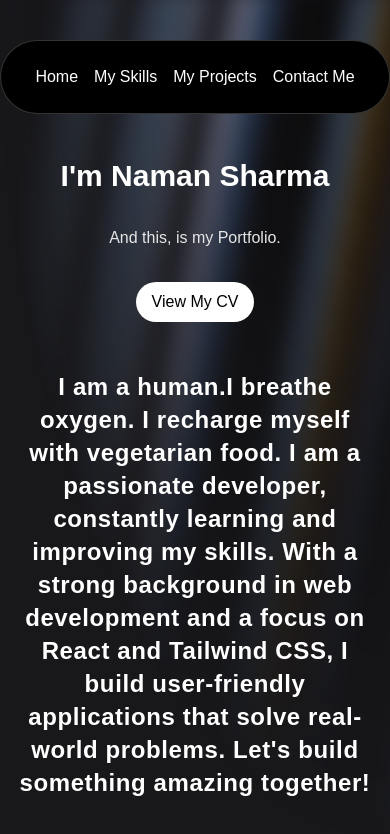
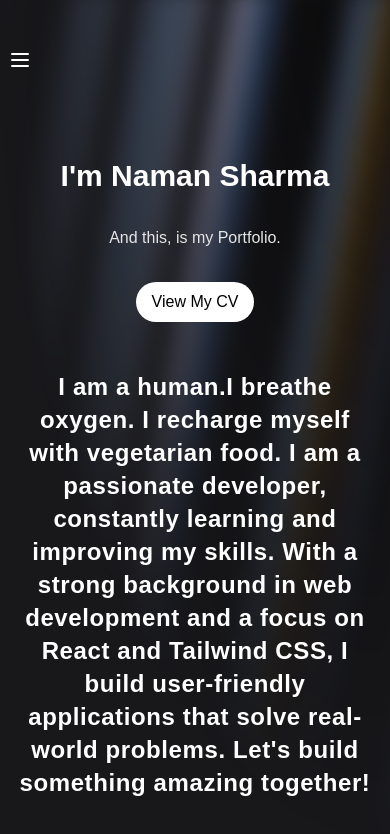
Before and after one commit to Naman12678/Naman-Portfolio, a Next.js app: page / in a window 390 px wide. Shown: the top 834 px of the page. Built offline with nearby package versions, Linux system fonts and the light colour scheme.

Commit message:
navbar responsivness fix

```diff
--- a/src/components/Navbar.tsx
+++ b/src/components/Navbar.tsx
@@ -1,36 +1,152 @@
 'use client';
 
 import React, { useState } from "react";
-import { Menu, MenuItem } from "./ui/navbar-menu";
+import { Menu, MenuItem, HoveredLink } from "./ui/navbar-menu";
 import { cn } from "@/lib/utils";
 import Link from "next/link";
+import { motion } from "framer-motion";
 
 function Navbar({ className }: { className?: string }) {
     const [active, setActive] = useState<string | null>(null);
+    const [isMobileMenuOpen, setIsMobileMenuOpen] = useState(false);
+    const [showContactOptions, setShowContactOptions] = useState(false); // New state for contact options
+
+    // Toggle the mobile menu
+    const toggleMobileMenu = () => {
+        setIsMobileMenuOpen(!isMobileMenuOpen);
+        setShowContactOptions(false); // Reset contact options on menu toggle
+    };
+
+    // Toggle the contact options
+    const toggleContactOptions = () => {
+        setShowContactOptions(!showContactOptions);
+    };
+
     return (
-    <div
-    className={cn("fixed top-10 inset-x-0 max-w-2xl mx-auto z-50", className)}
+        <div className={cn("fixed top-10 inset-x-0 max-w-2xl mx-auto z-50", className)}>
+            {/* Hamburger Menu for Mobile */}
+            <div className="md:hidden block">
+                <button
+                    onClick={toggleMobileMenu}
+                    className="p-2 focus:outline-none focus:ring"
+                    aria-label="Toggle menu"
                 >
+                    <svg
+                        className="w-6 h-6 text-white"
+                        fill="none"
+                        stroke="currentColor"
+                        viewBox="0 0 24 24"
+                        xmlns="http://www.w3.org/2000/svg"
+                    >
+                        <path
+                            strokeLinecap="round"
+                            strokeLinejoin="round"
+                            strokeWidth="2"
+                            d="M4 6h16M4 12h16M4 18h16"
+                        />
+                    </svg>
+                </button>
+            </div>
+
+            {/* Full Navbar for Desktop */}
+            <div className="hidden md:block">
                 <Menu setActive={setActive}>
                     <Link href={"/"}>
-            <MenuItem setActive={setActive} active={active} item="Home">
-            </MenuItem>
+                        <MenuItem setActive={setActive} active={active} item="Home"></MenuItem>
                     </Link>
                     <Link href={"/skills"}>
-            <MenuItem setActive={setActive} active={active} item="My Skills">
-            </MenuItem>
+                        <MenuItem setActive={setActive} active={active} item="My Skills"></MenuItem>
                     </Link>
                     <Link href={"/projects"}>
-            <MenuItem setActive={setActive} active={active} item="My Projects">
+                        <MenuItem setActive={setActive} active={active} item="My Projects"></MenuItem>
+                    </Link>
+                    <MenuItem
+                      setActive={setActive} active={active} item="Contact Me"
+                    >
+                      <div className="flex flex-col space-y-4 text-sm">
+                        <HoveredLink href="https://www.linkedin.com/in/naman-sharma-50588528b/" target="_blank">Linkedin</HoveredLink>
+                        <HoveredLink href="https://x.com/NamanSharm31165" target="_blank">X</HoveredLink>
+                        <HoveredLink href="https://ig.me/m/namansharma12678" target="_blank">Instagram</HoveredLink>
+                        <HoveredLink href="https://wa.me/917439342924" target="_blank">Whatsapp</HoveredLink>
+                        <HoveredLink href="mailto:namansharma12678@gmail.com">Mail</HoveredLink>
+                      </div>
                     </MenuItem>
-            </Link>
-            <Link href={"mailto:namansharma12678@gmail.com"}>
-            <MenuItem setActive={setActive} active={active} item="Contact Me">
-            </MenuItem>
-            </Link>
                 </Menu>
             </div>
-  )
+
+            {/* Translucent Overlay for Mobile */}
+            {isMobileMenuOpen && (
+                <motion.div
+                    initial={{ opacity: 0 }}
+                    animate={{ opacity: 1 }}
+                    className="fixed inset-0 bg-black bg-opacity-80 flex items-center justify-center z-50"
+                >
+                    <div className="text-center">
+                        {/* Close Button for Mobile Menu */}
+                        <button
+                            onClick={toggleMobileMenu}
+                            className="absolute top-4 right-4"
+                            aria-label="Close menu"
+                        >
+                            <svg
+                                className="w-6 h-6 text-white"
+                                fill="none"
+                                stroke="currentColor"
+                                viewBox="0 0 24 24"
+                                xmlns="http://www.w3.org/2000/svg"
+                            >
+                                <path
+                                    strokeLinecap="round"
+                                    strokeLinejoin="round"
+                                    strokeWidth="2"
+                                    d="M6 18L18 6M6 6l12 12"
+                                />
+                            </svg>
+                        </button>
+
+                        {/* Conditional Rendering for Menu or Contact Options */}
+                        {!showContactOptions ? (
+                            <ul className="space-y-6 text-white text-lg">
+                                <li>
+                                    <Link href="/" onClick={toggleMobileMenu}>Home</Link>
+                                </li>
+                                <li>
+                                    <Link href="/skills" onClick={toggleMobileMenu}>My Skills</Link>
+                                </li>
+                                <li>
+                                    <Link href="/projects" onClick={toggleMobileMenu}>My Projects</Link>
+                                </li>
+                                <li>
+                                    <button onClick={toggleContactOptions}>Contact Me</button>
+                                </li>
+                            </ul>
+                        ) : (
+                            <ul className="space-y-6 text-white text-lg">
+                                <li>
+                                    <HoveredLink href="https://www.linkedin.com/in/naman-sharma-50588528b/" target="_blank" onClick={toggleMobileMenu}>Linkedin</HoveredLink>
+                                </li>
+                                <li>
+                                    <HoveredLink href="https://x.com/NamanSharm31165" target="_blank" onClick={toggleMobileMenu}>X</HoveredLink>
+                                </li>
+                                <li>
+                                    <HoveredLink href="https://ig.me/m/namansharma12678" target="_blank" onClick={toggleMobileMenu}>Instagram</HoveredLink>
+                                </li>
+                                <li>
+                                    <HoveredLink href="https://wa.me/917439342924" target="_blank" onClick={toggleMobileMenu}>Whatsapp</HoveredLink>
+                                </li>
+                                <li>
+                                    <HoveredLink href="mailto:namansharma12678@gmail.com" onClick={toggleMobileMenu}>Mail</HoveredLink>
+                                </li>
+                                <li>
+                                    <button onClick={toggleContactOptions}>Back to Menu</button>
+                                </li>
+                            </ul>
+                        )}
+                    </div>
+                </motion.div>
+            )}
+        </div>
+    );
 }
 
-export default Navbar
+export default Navbar;
```
Lines whose indentation alone changed are shown as unchanged.
